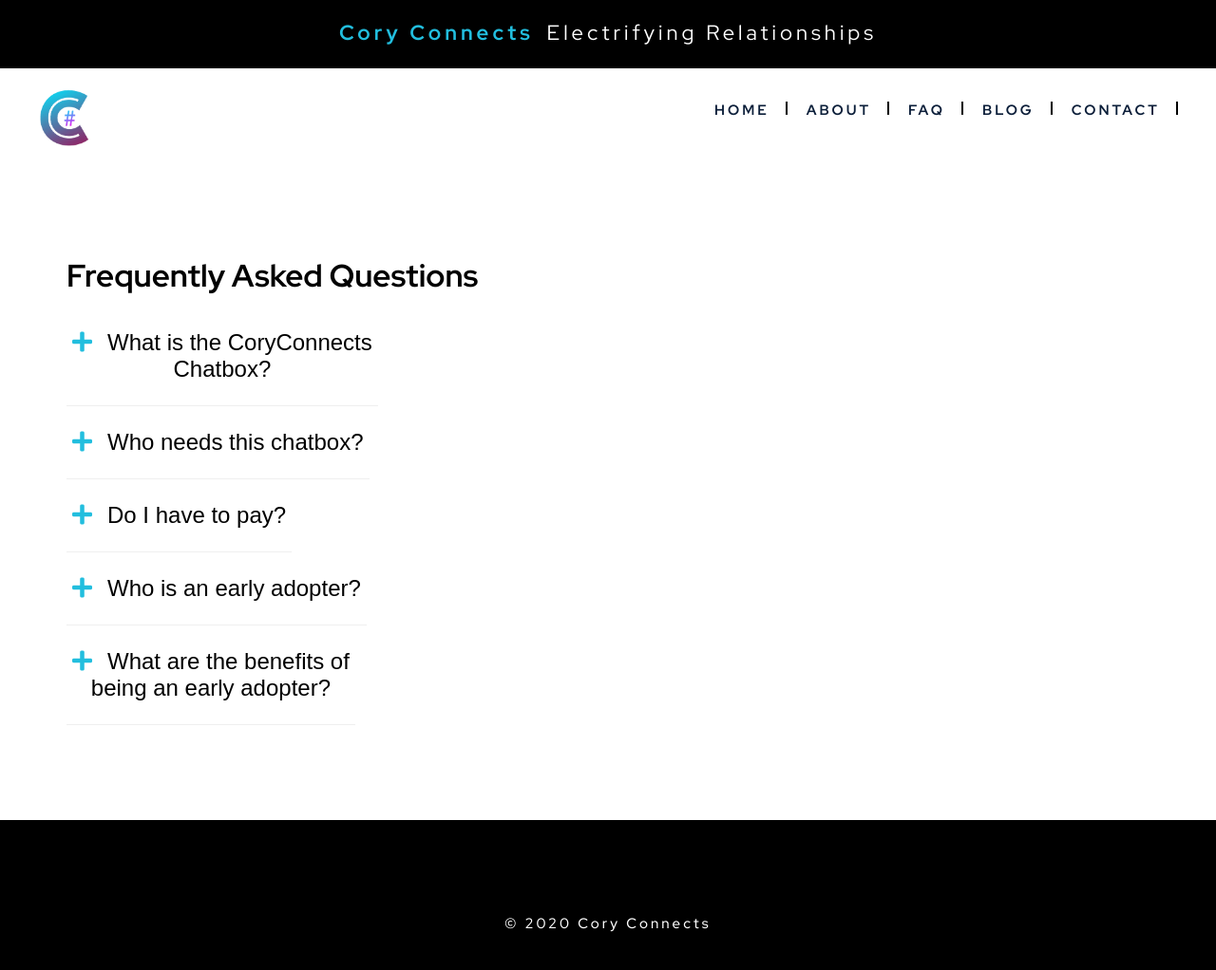
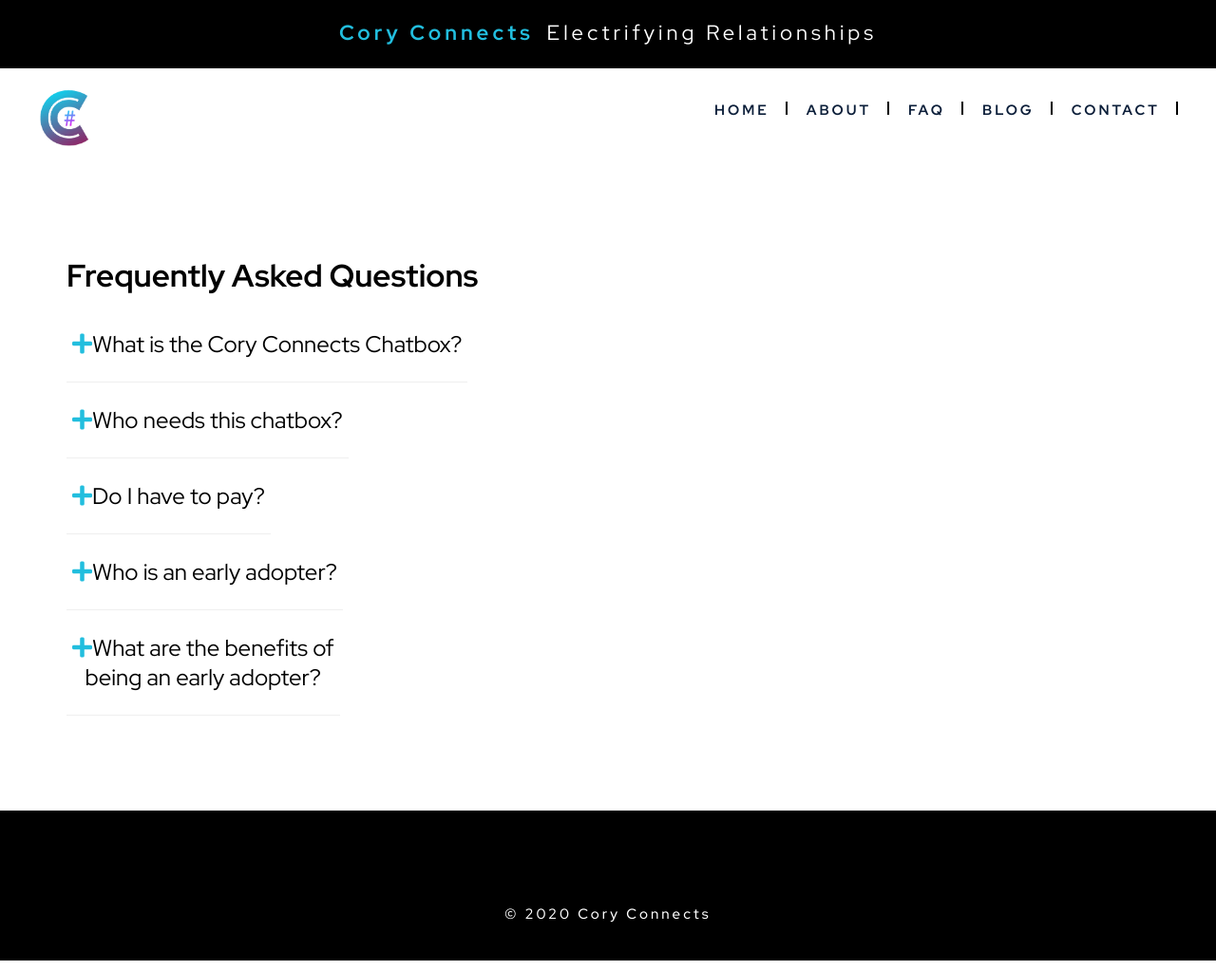
Before and after one commit to andreanthony/andreanthony.github.io, a Jekyll site: the page faq.html, which Jekyll copies as it is, in a window 1280 px wide. Shown: the whole page at 95% size. Built offline with Jekyll 4.4.1, drawn with Linux system fonts in a browser that asks for light colours; nearby versions of some CDN libraries; some web fonts are replaced.

Commit message:
Update faq.html

```diff
--- a/faq.html
+++ b/faq.html
@@ -59,40 +59,32 @@
 
 <h1>Frequently Asked Questions</h1>
 
-<div><button class="FaqItem"><span class="fa-plus"></span>What is the CoryConnects<br>Chatbox?</button>
-<div class="content" style="display: none;">
+<div><button id="FaqItem" class="FaqItem fa-plus" onclick="faqbutton()"><faq>What is the Cory Connects Chatbox?</faq></button>
+<div class="content" id="contents">
   <p>CoryConnects Chatbox helps you become 100x more successful in achieving your on LinkedIn by answering all your questions related to LinkedIn Profile, Content Posting and auto-suggests the best way to boost your profile to connect you with the right network of people</p>
 </div></div>
-<div><button class="FaqItem"><span class="fa-plus"></span>Who needs this chatbox?</button>
-<div class="content" style="display: none;">
+<div><button id="FaqItem" class="FaqItem fa-plus" onclick="faqbutton()"><faq>Who needs this chatbox?</faq></button>
+<div class="content" id="contents">
   <p>New grads/Jobseekers looking to connect with HR with an all-star profile, an entrepreneur looking for start-up mentors for incubation, bootstrapping and growth, and freelancers who want to be more visible and get more gigs.</p>
 </div></div>
-<div><button class="FaqItem"><span class="fa-plus"></span>Do I have to pay?</button>
-<div class="content" style="display: none;">
+<div><button id="FaqItem" class="FaqItem fa-plus" onclick="faqbutton()"><faq>Do I have to pay?</faq></button>
+<div class="content" id="contents">
   <p>Absolutely Not! It’s free so don’t forget to suggest it to everyone in need.</p>
 </div></div>
-<div><button class="FaqItem"><span class="fa-plus"></span>Who is an early adopter?</button>
-<div class="content" style="display: none;">
+<div><button id="FaqItem" class="FaqItem fa-plus" onclick="faqbutton()"><faq>Who is an early adopter?</faq></button>
+<div class="content" id="contents">
   <p>The Chatbox is available in the best version for a few people only. You become an early adopter after signing up on this website and become one of the first few people across the globe to use this world class technology and use it for your social media growth and success</p>
 </div></div>
-<div><button class="FaqItem"><span class="fa-plus"></span>What are the benefits of<br>being an early adopter?</button>
-<div class="content" style="display: none;">
+<div><button id="FaqItem" class="FaqItem fa-plus" onclick="faqbutton()"><faq>What are the benefits of<br>being an early adopter?</faq></button>
+<div class="content" id="contents">
   <p>Apart from getting access to this world class technology to use for your success, you get FREE access to frequent giveaways for social media growth hacking, e-books, webinars and mentoring calls with none other than Cory Warfield, himself. Keep an eye out for our newsletter for more information.</p>
 </div></div>
 	</div>
 <script>
-var faq = document.getElementsByClassName("FaqItem");
-var i;
-for (i = 0; i < faq.length; i++) {
-  faq[i].addEventListener("click", function() {
-    this.classList.toggle("active");
-    var content = this.nextElementSibling;
-    if (content.style.display === "block") {
-      content.style.display = "none";
-    } else {
-      content.style.display = "block";
-    }
-  });
+function faqbutton() {
+ document.getElementById("FaqItem").classList.toggle("fa-plus");
+ document.getElementById("FaqItem").classList.toggle("fa-minus");
+ document.getElementById("contents").classList.toggle("show");
 }
 </script>
 	<footer class="site-footer">
```
